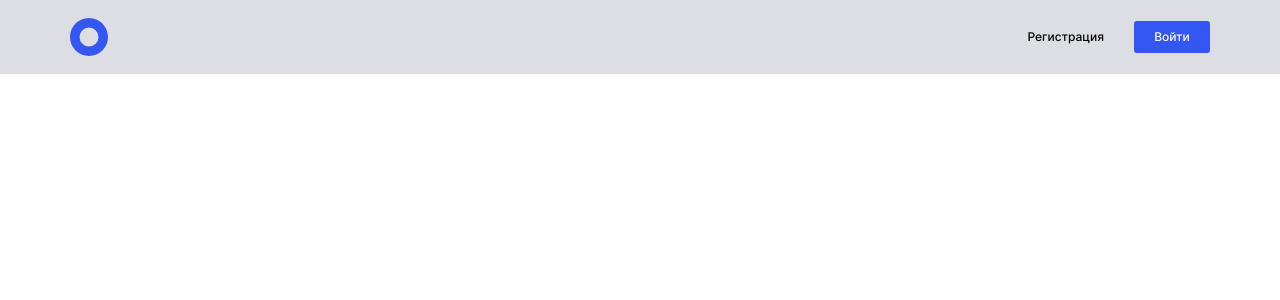
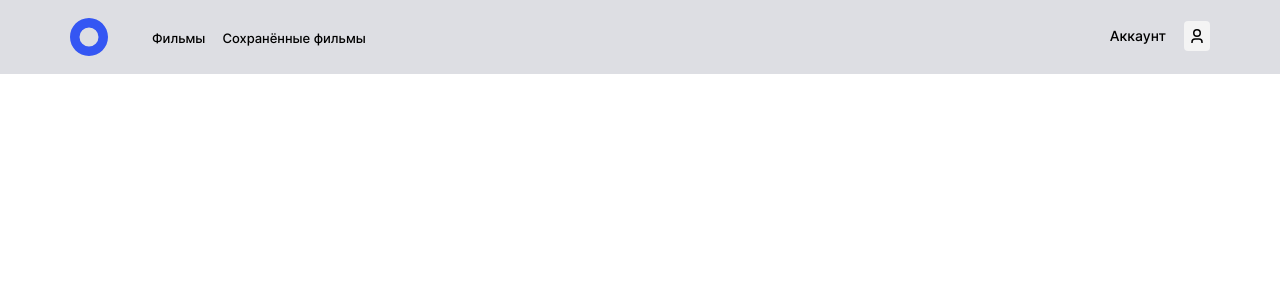
Before and after one commit to freebeego/movies-explorer-frontend, a React (Create React App) app: page / in a window 1280 px wide. Shown: the top 300 px of the page. Built offline with nearby package versions, Linux system fonts and the light colour scheme.

Commit message:
fix: footer

```diff
--- a/src/components/App.js
+++ b/src/components/App.js
@@ -7,7 +7,7 @@ import Main from './Main/Main';
 
 function App() {
   const [currentUser, setCurrentUser] = React.useState({});
-  const [loggedIn, setLoggedIn] = React.useState(false);
+  const [loggedIn, setLoggedIn] = React.useState(true);
 
   return (
     <CurrentUserContext.Provider value={currentUser}>
--- a/src/components/Main/Nav/Nav.css
+++ b/src/components/Main/Nav/Nav.css
@@ -45,6 +45,7 @@
 .nav__link_active {
   border-bottom: #000000 solid 2px;
   padding-bottom: 7px;
+  pointer-events: none;
 }
 
 .nav__link_profile {
--- a/src/components/Main/Nav/Nav.js
+++ b/src/components/Main/Nav/Nav.js
@@ -1,8 +1,11 @@
 import './Nav.css';
+import React from 'react';
+import { useLocation } from "react-router-dom";
 import { Link } from 'react-router-dom';
-import React from 'react';
 
 function Nav() {
+  const location = useLocation();
+
   const [isMenuOpened, setIsMenuOpened] = React.useState(false);
 
   const onClickMenu = () => setIsMenuOpened(!isMenuOpened);
@@ -17,22 +20,34 @@ function Nav() {
       <nav className={'nav' + (isMenuOpened ? ' nav_opened' : '')}>
         <ul className="nav__list">
           <li className="nav__list-item">
-            <Link to="/" className="nav__link">
+            <Link
+              to="/"
+              className={"nav__link" + (location.pathname === "/" ? " nav__link_active" : "")}
+            >
               Главная
             </Link>
           </li>
           <li className="nav__list-item">
-            <Link to="/movies" className="nav__link">
+            <Link
+              to="/movies"
+              className={"nav__link" + (location.pathname === "/movies" ? " nav__link_active" : "")}
+            >
               Фильмы
             </Link>
           </li>
           <li className="nav__list-item">
-            <Link to="/saved-movies" className="nav__link">
+            <Link
+              to="/saved-movies"
+              className={"nav__link" + (location.pathname === "/saved-movies" ? " nav__link_active" : "")}
+            >
               Сохранённые фильмы
             </Link>
           </li>
           <li className="nav__list-item">
-            <Link to="/profile" className="nav__link nav__link_profile">
+            <Link
+              to="/profile"
+              className={"nav__link nav__link_profile" + (location.pathname === "/profile" ? " nav__link_active" : "")}
+            >
               <span className="nav__link-text">Аккаунт</span>
               <div className="nav__profile-icon" />
             </Link>
```
